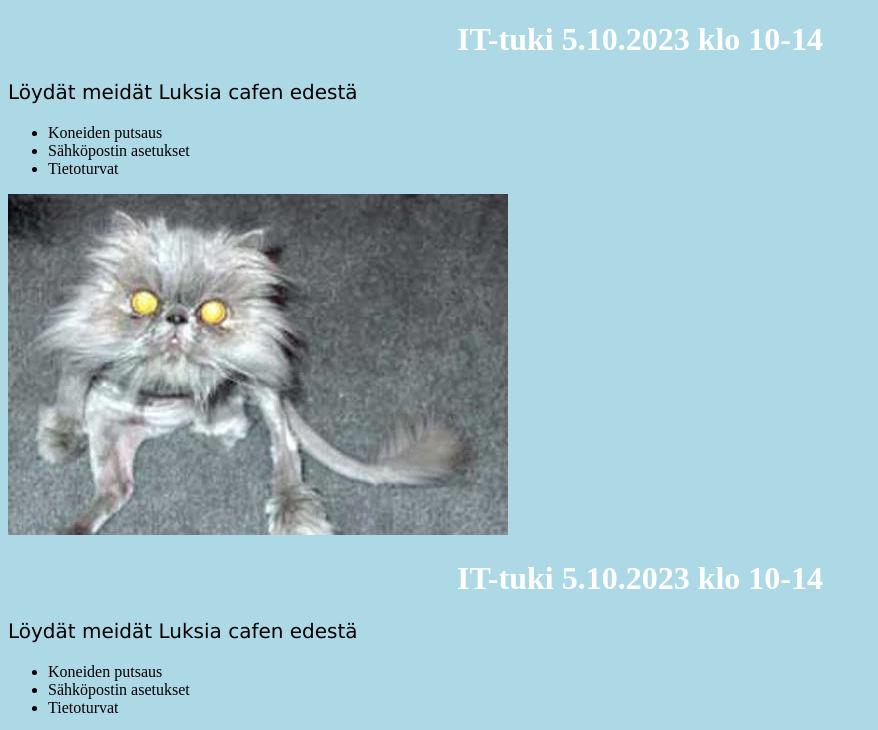
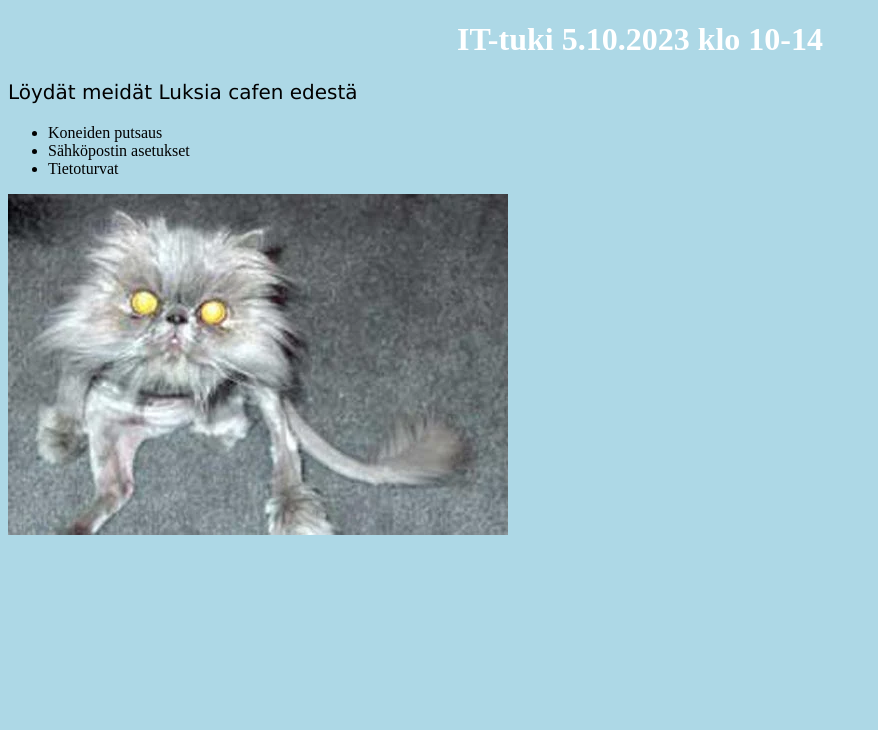
Before and after one commit to jarvensivu1/jarvensivu1.github.io, a plain HTML site: page index.html in a window 1280 px wide. Shown: the top 730 px of the page, without its empty margins (0-878 px from the left). Drawn offline with Linux system fonts and the light colour scheme.

Commit message:
Update index.html

```diff
--- a/index.html
+++ b/index.html
@@ -20,24 +20,3 @@ edestä</p>
 
 </body>
 </html>
-<!DOCTYPE html>
-<html>
-<head>
-<title>Sisun sivu</title>
-</head>
-<body>
-
-<h1>IT-tuki 5.10.2023 klo 10-14</h1>
-<p> Löydät meidät Luksia cafen
-edestä</p>
-
-<ul>
-<li>Koneiden putsaus</li>
-<li>Sähköpostin asetukset</li>
-<li>Tietoturvat</li>
-</ul>
-
-<img src="img/cat.jpg" alt="ruma kissa">
-
-</body>
-</html>
```
